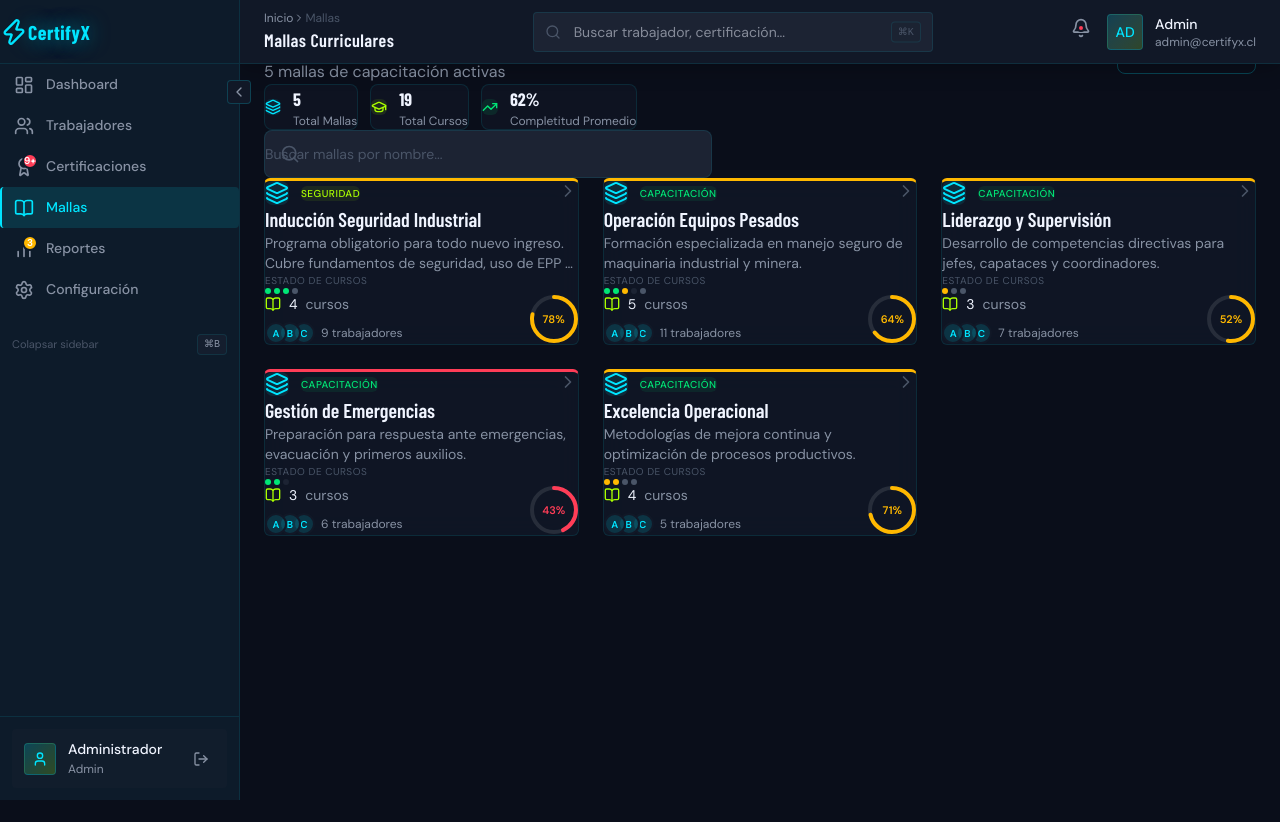
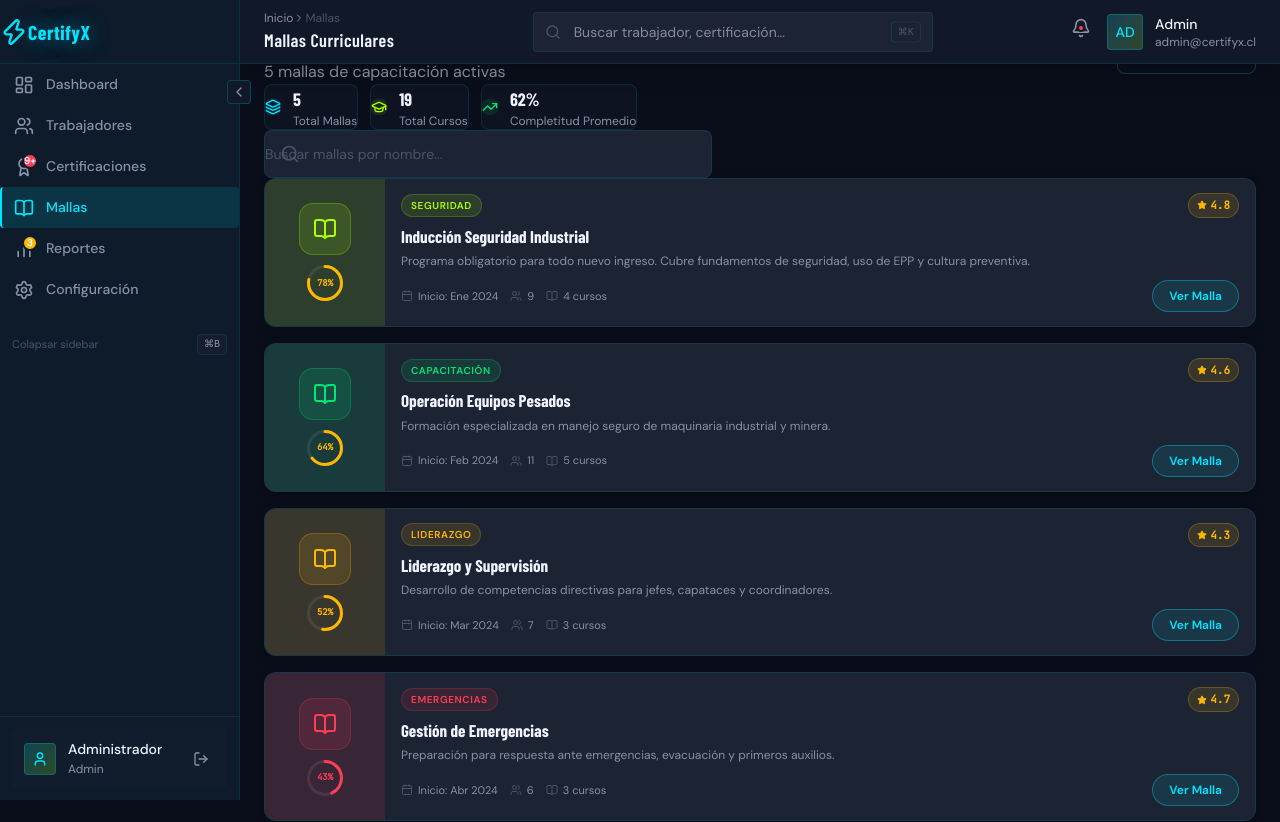
Before and after one commit to leandrodesignux-ux/Certify, a React (Vite) app: page /curriculum in a window 1280 px wide. Shown: the top 822 px of the page. Before the commit the page ends 800 px from the top, so only its background shows below. Built offline with nearby package versions, Linux system fonts and the light colour scheme.

Commit message:
Redesign MeshCard: horizontal course-card layout with illustration panel, rating, category tags, start date and Ver Malla pill button

```diff
--- a/src/pages/Curriculum.tsx
+++ b/src/pages/Curriculum.tsx
@@ -1,10 +1,9 @@
 import { useState, useMemo } from 'react';
 import { motion, AnimatePresence } from 'framer-motion';
-import { Plus, Layers, BookOpen, ChevronRight, Search, X, GraduationCap, TrendingUp } from 'lucide-react';
+import { Plus, Layers, BookOpen, Search, X, GraduationCap, TrendingUp, Star, Users, Calendar } from 'lucide-react';
 import { mockMeshes } from '../data/mockData';
 import { MeshGrid } from '../components/curriculum/MeshGrid';
 import { Button } from '../components/ui/Button';
-import { Card } from '../components/ui/Card';
 import type { Mesh } from '../types';
 
 const sectionVariants = {
@@ -20,131 +19,34 @@ const sectionVariants = {
   }),
 };
 
-// Progress Ring Component
-function ProgressRing({ percentage, size = 40 }: { percentage: number; size?: number }) {
-  const strokeWidth = 4;
-  const radius = (size - strokeWidth) / 2;
-  const circumference = radius * 2 * Math.PI;
-  const offset = circumference - (percentage / 100) * circumference;
+// Category config
+const CATEGORY_CONFIG: Record<string, { color: string; bg: string; icon: typeof Layers }> = {
+  'Seguridad':    { color: '#AAFF00', bg: 'rgba(170,255,0,0.12)',   icon: Layers },
+  'Operaciones':  { color: '#00E5FF', bg: 'rgba(0,229,255,0.12)',   icon: Layers },
+  'Inducción':    { color: '#FFB800', bg: 'rgba(255,184,0,0.12)',   icon: Layers },
+  'Liderazgo':    { color: '#FFB800', bg: 'rgba(255,184,0,0.12)',   icon: Layers },
+  'Emergencias':  { color: '#FF3D57', bg: 'rgba(255,61,87,0.12)',   icon: Layers },
+  'Capacitación': { color: '#00E676', bg: 'rgba(0,230,118,0.12)',   icon: Layers },
+};
 
-  const color = percentage > 80 ? '#00E676' : percentage > 50 ? '#FFB800' : '#FF3D57';
-
-  return (
-    <div style={{ position: 'relative', width: size, height: size }}>
-      <svg width={size} height={size} style={{ transform: 'rotate(-90deg)' }}>
-        <circle
-          cx={size / 2}
-          cy={size / 2}
-          r={radius}
-          fill="none"
-          stroke="rgba(255,255,255,0.1)"
-          strokeWidth={strokeWidth}
-        />
-        <motion.circle
-          cx={size / 2}
-          cy={size / 2}
-          r={radius}
-          fill="none"
-          stroke={color}
-          strokeWidth={strokeWidth}
-          strokeLinecap="round"
-          initial={{ strokeDashoffset: circumference }}
-          animate={{ strokeDashoffset: offset }}
-          transition={{ duration: 1, ease: 'easeOut' }}
-          style={{
-            strokeDasharray: circumference,
-          }}
-        />
-      </svg>
-      <div
-        style={{
-          position: 'absolute',
-          inset: 0,
-          display: 'flex',
-          alignItems: 'center',
-          justifyContent: 'center',
-          fontSize: '11px',
-          fontWeight: 700,
-          color,
-        }}
-      >
-        {percentage}%
-      </div>
-    </div>
-  );
+// Derive category from mesh name
+function getMeshCategory(nombre: string): string {
+  if (nombre.toLowerCase().includes('seguridad')) return 'Seguridad';
+  if (nombre.toLowerCase().includes('operacion')) return 'Operaciones';
+  if (nombre.toLowerCase().includes('induccion') || nombre.toLowerCase().includes('inducción')) return 'Inducción';
+  if (nombre.toLowerCase().includes('liderazgo')) return 'Liderazgo';
+  if (nombre.toLowerCase().includes('emergencia')) return 'Emergencias';
+  return 'Capacitación';
 }
 
-// Course Status Dots Component
-function CourseStatusDots({ courses }: { courses: Mesh['cursos'] }) {
-  const statusColors: Record<string, string> = {
-    completado: '#00E676',
-    en_progreso: '#FFB800',
-    pendiente: '#4A5568',
-    bloqueado: '#1C2333',
+// Deterministic mock rating & start date per mesh (avoids random re-renders)
+const MESH_MOCK: Record<string, { rating: number; startDate: string }> = {
+  m1: { rating: 4.8, startDate: 'Ene 2024' },
+  m2: { rating: 4.6, startDate: 'Feb 2024' },
+  m3: { rating: 4.3, startDate: 'Mar 2024' },
+  m4: { rating: 4.7, startDate: 'Abr 2024' },
+  m5: { rating: 4.5, startDate: 'May 2024' },
 };
-
-  return (
-    <div style={{ display: 'flex', gap: '3px', flexWrap: 'wrap' }}>
-      {courses.slice(0, 8).map((course) => (
-        <div
-          key={course.id}
-          style={{
-            width: '6px',
-            height: '6px',
-            borderRadius: '50%',
-            backgroundColor: statusColors[course.estado] || '#4A5568',
-          }}
-          title={`${course.nombre} - ${course.estado}`}
-        />
-      ))}
-      {courses.length > 8 && (
-        <span style={{ fontSize: '9px', color: '#8892A4', marginLeft: '2px' }}>
-          +{courses.length - 8}
-        </span>
-      )}
-    </div>
-  );
-}
-
-// Avatar Stack Component
-function AvatarStack({ count }: { count: number }) {
-  const displayCount = Math.min(count, 3);
-  const initials = Array.from({ length: displayCount }, (_, i) =>
-    String.fromCharCode(65 + i)
-  );
-
-  return (
-    <div style={{ display: 'flex', alignItems: 'center' }}>
-      <div style={{ display: 'flex', marginRight: '6px' }}>
-        {initials.map((letter, i) => (
-          <div
-            key={i}
-            style={{
-              width: '22px',
-              height: '22px',
-              borderRadius: '50%',
-              backgroundColor: 'rgba(0,229,255,0.15)',
-              border: '2px solid #111827',
-              display: 'flex',
-              alignItems: 'center',
-              justifyContent: 'center',
-              fontSize: '10px',
-              fontWeight: 600,
-              color: '#00E5FF',
-              marginLeft: i > 0 ? '-8px' : 0,
-              zIndex: displayCount - i,
-            }}
-          >
-            {letter}
-          </div>
-        ))}
-      </div>
-      <span style={{ fontSize: '12px', color: '#8892A4' }}>
-        {count} trabajador{count !== 1 ? 'es' : ''}
-      </span>
-    </div>
-  );
-}
 
 interface MeshCardProps {
   mesh: Mesh;
@@ -153,26 +55,24 @@ interface MeshCardProps {
 }
 
 function MeshCard({ mesh, onClick, index }: MeshCardProps) {
+  const [hovered, setHovered] = useState(false);
   const workersCount = mesh.trabajadoresAsignados.length;
   const coursesCount = mesh.cursos.length;
+  const category = getMeshCategory(mesh.nombre);
+  const cfg = CATEGORY_CONFIG[category] ?? CATEGORY_CONFIG['Capacitación'];
+  const mock = MESH_MOCK[mesh.id] ?? { rating: 4.5, startDate: 'Ene 2024' };
 
-  // Derive category from name or default
-  const category = mesh.nombre.includes('Seguridad') ? 'Seguridad'
-    : mesh.nombre.includes('Operaciones') ? 'Operaciones'
-    : mesh.nombre.includes('Inducción') ? 'Inducción'
-    : 'Capacitación';
+  // Completion color
+  const completionColor = mesh.completionRate >= 80 ? '#00E676'
+    : mesh.completionRate >= 50 ? '#FFB800'
+    : '#FF3D57';
 
-  const categoryColors: Record<string, string> = {
-    'Seguridad': '#AAFF00',
-    'Operaciones': '#00E5FF',
-    'Inducción': '#FFB800',
-    'Capacitación': '#00E676',
-  };
-
-  // Gradient border color based on completion
-  const borderColor = mesh.completionRate > 80 ? '#00E676'
-    : mesh.completionRate > 50 ? '#FFB800'
-    : '#FF3D57';
+  // Compact progress ring (inline SVG, no external component)
+  const ringSize = 36;
+  const strokeW = 3;
+  const r = (ringSize - strokeW) / 2;
+  const circ = r * 2 * Math.PI;
+  const offset = circ - (mesh.completionRate / 100) * circ;
 
   return (
     <motion.div
@@ -180,74 +80,176 @@ function MeshCard({ mesh, onClick, index }: MeshCardProps) {
       variants={sectionVariants}
       initial="hidden"
       animate="visible"
+      style={{
+        backgroundColor: '#1C2333',
+        borderRadius: '12px',
+        border: `1px solid ${hovered ? cfg.color + '40' : 'rgba(0,229,255,0.1)'}`,
+        overflow: 'hidden',
+        cursor: 'pointer',
+        transition: 'border-color 0.2s, box-shadow 0.2s, transform 0.15s',
+        boxShadow: hovered ? `0 8px 32px ${cfg.color}18, 0 0 0 1px ${cfg.color}20` : '0 2px 8px rgba(0,0,0,0.3)',
+        transform: hovered ? 'translateY(-2px)' : 'translateY(0)',
+        display: 'flex',
+        flexDirection: 'row',
+        minHeight: '148px',
+      }}
+      onClick={onClick}
+      onMouseEnter={() => setHovered(true)}
+      onMouseLeave={() => setHovered(false)}
     >
-      <Card
-        variant="glass"
-        padding="lg"
-        className="cursor-pointer group relative overflow-hidden"
-        onClick={onClick}
-        style={{
-          borderTop: `3px solid ${borderColor}`,
-        }}
-      >
-        {/* Hover gradient overlay */}
-        <div
-          className="absolute inset-0 opacity-0 group-hover:opacity-100 transition-opacity duration-300 pointer-events-none"
-          style={{
-            background: 'linear-gradient(135deg, rgba(0,229,255,0.03), transparent)',
-          }}
+      {/* LEFT: Illustration panel */}
+      <div style={{
+        width: '120px',
+        flexShrink: 0,
+        backgroundColor: cfg.bg,
+        display: 'flex',
+        flexDirection: 'column',
+        alignItems: 'center',
+        justifyContent: 'center',
+        gap: '10px',
+        padding: '16px 12px',
+        position: 'relative',
+      }}>
+        {/* Large icon */}
+        <div style={{
+          width: '52px',
+          height: '52px',
+          borderRadius: '14px',
+          backgroundColor: cfg.color + '20',
+          border: `1px solid ${cfg.color}40`,
+          display: 'flex',
+          alignItems: 'center',
+          justifyContent: 'center',
+        }}>
+          <BookOpen style={{ width: '24px', height: '24px', color: cfg.color }} />
+        </div>
+
+        {/* Progress ring */}
+        <div style={{ position: 'relative', width: ringSize, height: ringSize }}>
+          <svg width={ringSize} height={ringSize} style={{ transform: 'rotate(-90deg)' }}>
+            <circle cx={ringSize / 2} cy={ringSize / 2} r={r}
+              fill="none" stroke="rgba(255,255,255,0.08)" strokeWidth={strokeW} />
+            <motion.circle
+              cx={ringSize / 2} cy={ringSize / 2} r={r}
+              fill="none" stroke={completionColor} strokeWidth={strokeW} strokeLinecap="round"
+              initial={{ strokeDashoffset: circ }}
+              animate={{ strokeDashoffset: offset }}
+              transition={{ duration: 1, ease: 'easeOut', delay: index * 0.1 }}
+              style={{ strokeDasharray: circ }}
             />
+          </svg>
+          <div style={{
+            position: 'absolute', inset: 0,
+            display: 'flex', alignItems: 'center', justifyContent: 'center',
+            fontSize: '9px', fontWeight: 700, color: completionColor,
+            fontFamily: '"JetBrains Mono", monospace',
+          }}>
+            {mesh.completionRate}%
+          </div>
+        </div>
+      </div>
 
-        <div className="relative z-10">
-          {/* Top Row: Icon + Tag + Chevron */}
-          <div className="flex items-start justify-between mb-4">
-            <div className="flex items-center gap-3">
-              <div className="p-3 bg-[rgba(0,229,255,0.1)] rounded-lg">
-                <Layers className="w-6 h-6 text-[#00E5FF]" />
-              </div>
-              <span
-                className="px-2 py-1 text-[10px] font-medium uppercase tracking-wider rounded-md"
-                style={{
-                  backgroundColor: `${categoryColors[category]}15`,
-                  color: categoryColors[category],
-                }}
-              >
+      {/* RIGHT: Content */}
+      <div style={{
+        flex: 1,
+        padding: '14px 16px',
+        display: 'flex',
+        flexDirection: 'column',
+        justifyContent: 'space-between',
+        minWidth: 0,
+      }}>
+        {/* Top: category tag + rating */}
+        <div style={{ display: 'flex', alignItems: 'center', justifyContent: 'space-between', marginBottom: '8px' }}>
+          <span style={{
+            display: 'inline-flex', alignItems: 'center', gap: '4px',
+            padding: '3px 9px',
+            backgroundColor: cfg.bg,
+            color: cfg.color,
+            fontSize: '10px', fontWeight: 700,
+            textTransform: 'uppercase', letterSpacing: '0.6px',
+            borderRadius: '20px',
+            border: `1px solid ${cfg.color}30`,
+          }}>
             {category}
           </span>
+          {/* Rating badge */}
+          <div style={{
+            display: 'flex', alignItems: 'center', gap: '3px',
+            backgroundColor: 'rgba(255,184,0,0.12)',
+            border: '1px solid rgba(255,184,0,0.25)',
+            borderRadius: '20px',
+            padding: '3px 8px',
+          }}>
+            <Star style={{ width: '10px', height: '10px', color: '#FFB800', fill: '#FFB800' }} />
+            <span style={{ fontSize: '11px', fontWeight: 700, color: '#FFB800', fontFamily: '"JetBrains Mono", monospace' }}>
+              {mock.rating}
+            </span>
           </div>
-            <ChevronRight className="w-5 h-5 text-[#4A5568] group-hover:text-[#00E5FF] transition-colors" />
         </div>
 
-          {/* Title & Description */}
-          <h3 className="font-display text-xl font-semibold text-[#F0F4FF] mb-2">
+        {/* Title */}
+        <h3 style={{
+          fontFamily: '"Barlow Condensed", sans-serif',
+          fontSize: '17px', fontWeight: 700,
+          color: '#F0F4FF', lineHeight: 1.25,
+          marginBottom: '5px',
+          overflow: 'hidden', textOverflow: 'ellipsis', whiteSpace: 'nowrap',
+        }}>
           {mesh.nombre}
         </h3>
-          <p className="text-sm text-[#8892A4] line-clamp-2 mb-4">
+
+        {/* Description */}
+        <p style={{
+          fontSize: '12px', color: '#8892A4',
+          lineHeight: 1.5, marginBottom: '10px',
+          display: '-webkit-box',
+          WebkitLineClamp: 2,
+          WebkitBoxOrient: 'vertical',
+          overflow: 'hidden',
+        } as React.CSSProperties}>
           {mesh.descripcion}
         </p>
 
-          {/* Course Status Dots */}
-          <div className="mb-4">
-            <p className="text-[10px] text-[#4A5568] uppercase tracking-wider mb-2">
-              Estado de cursos
-            </p>
-            <CourseStatusDots courses={mesh.cursos} />
+        {/* Bottom: meta + button */}
+        <div style={{ display: 'flex', alignItems: 'center', justifyContent: 'space-between' }}>
+          <div style={{ display: 'flex', alignItems: 'center', gap: '12px' }}>
+            {/* Start date */}
+            <div style={{ display: 'flex', alignItems: 'center', gap: '5px' }}>
+              <Calendar style={{ width: '12px', height: '12px', color: '#4A5568' }} />
+              <span style={{ fontSize: '11px', color: '#8892A4' }}>Inicio: {mock.startDate}</span>
+            </div>
+            {/* Workers count */}
+            <div style={{ display: 'flex', alignItems: 'center', gap: '5px' }}>
+              <Users style={{ width: '12px', height: '12px', color: '#4A5568' }} />
+              <span style={{ fontSize: '11px', color: '#8892A4' }}>{workersCount}</span>
+            </div>
+            {/* Courses count */}
+            <div style={{ display: 'flex', alignItems: 'center', gap: '5px' }}>
+              <BookOpen style={{ width: '12px', height: '12px', color: '#4A5568' }} />
+              <span style={{ fontSize: '11px', color: '#8892A4' }}>{coursesCount} cursos</span>
+            </div>
           </div>
 
-          {/* Bottom Row: Stats + Progress Ring */}
-          <div className="flex items-center justify-between">
-            <div className="flex flex-col gap-2">
-              <div className="flex items-center gap-2 text-sm">
-                <BookOpen className="w-4 h-4 text-[#AAFF00]" />
-                <span className="text-[#F0F4FF]">{coursesCount}</span>
-                <span className="text-[#8892A4]">cursos</span>
-              </div>
-              <AvatarStack count={workersCount} />
-            </div>
-            <ProgressRing percentage={mesh.completionRate} size={48} />
+          {/* Ver Malla pill button */}
+          <button
+            type="button"
+            onClick={(e) => { e.stopPropagation(); onClick(); }}
+            style={{
+              padding: '6px 16px',
+              backgroundColor: hovered ? '#00E5FF' : 'rgba(0,229,255,0.1)',
+              border: '1px solid rgba(0,229,255,0.35)',
+              borderRadius: '20px',
+              color: hovered ? '#0A0E1A' : '#00E5FF',
+              fontSize: '12px', fontWeight: 700,
+              cursor: 'pointer',
+              transition: 'all 0.15s',
+              flexShrink: 0,
+            }}
+          >
+            Ver Malla
+          </button>
         </div>
       </div>
-      </Card>
     </motion.div>
   );
 }
@@ -371,7 +373,7 @@ export function Curriculum() {
       </motion.div>
 
       {/* Mesh Cards Grid */}
-      <div className="grid grid-cols-1 md:grid-cols-2 xl:grid-cols-3 gap-6">
+      <div className="grid grid-cols-1 gap-4">
         {filteredMeshes.length === 0 ? (
           <div className="col-span-full text-center py-16">
             <p className="text-[#8892A4] text-lg">No se encontraron mallas</p>
```
Lines whose indentation alone changed are shown as unchanged.
